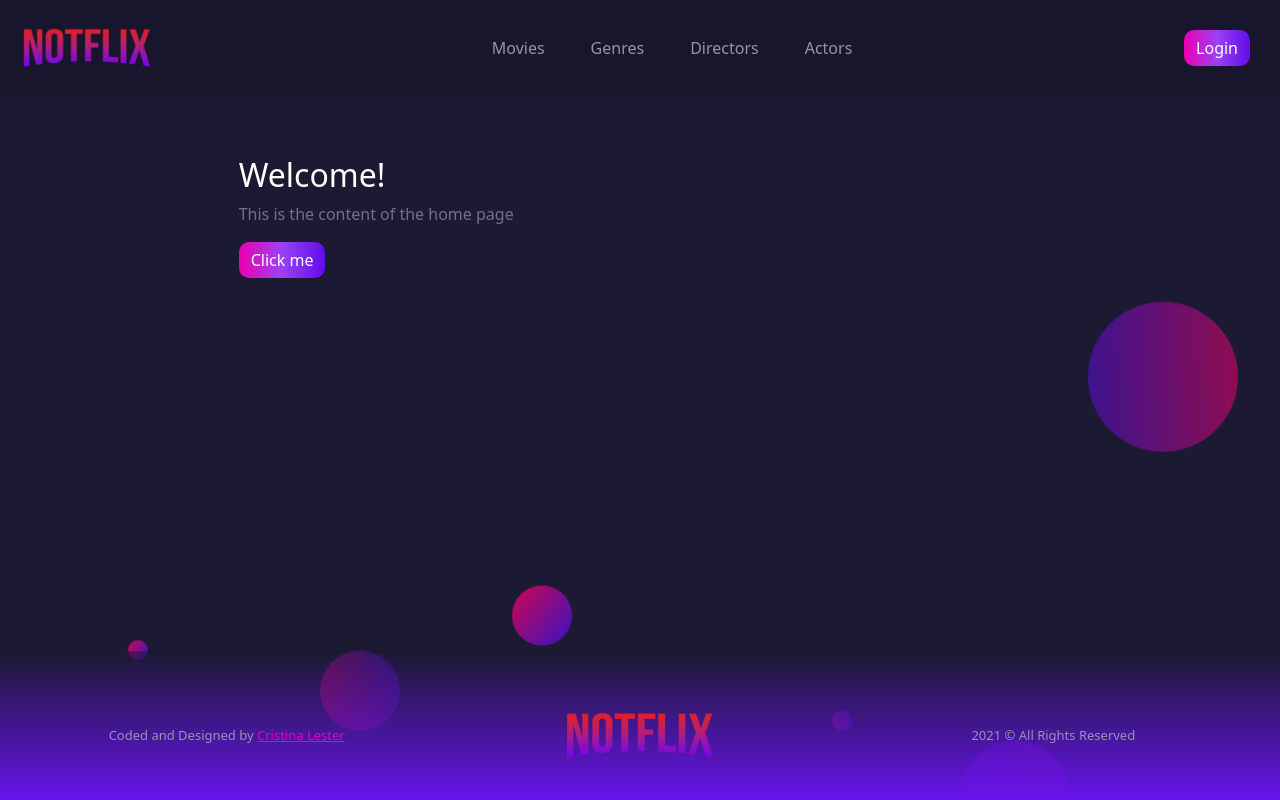
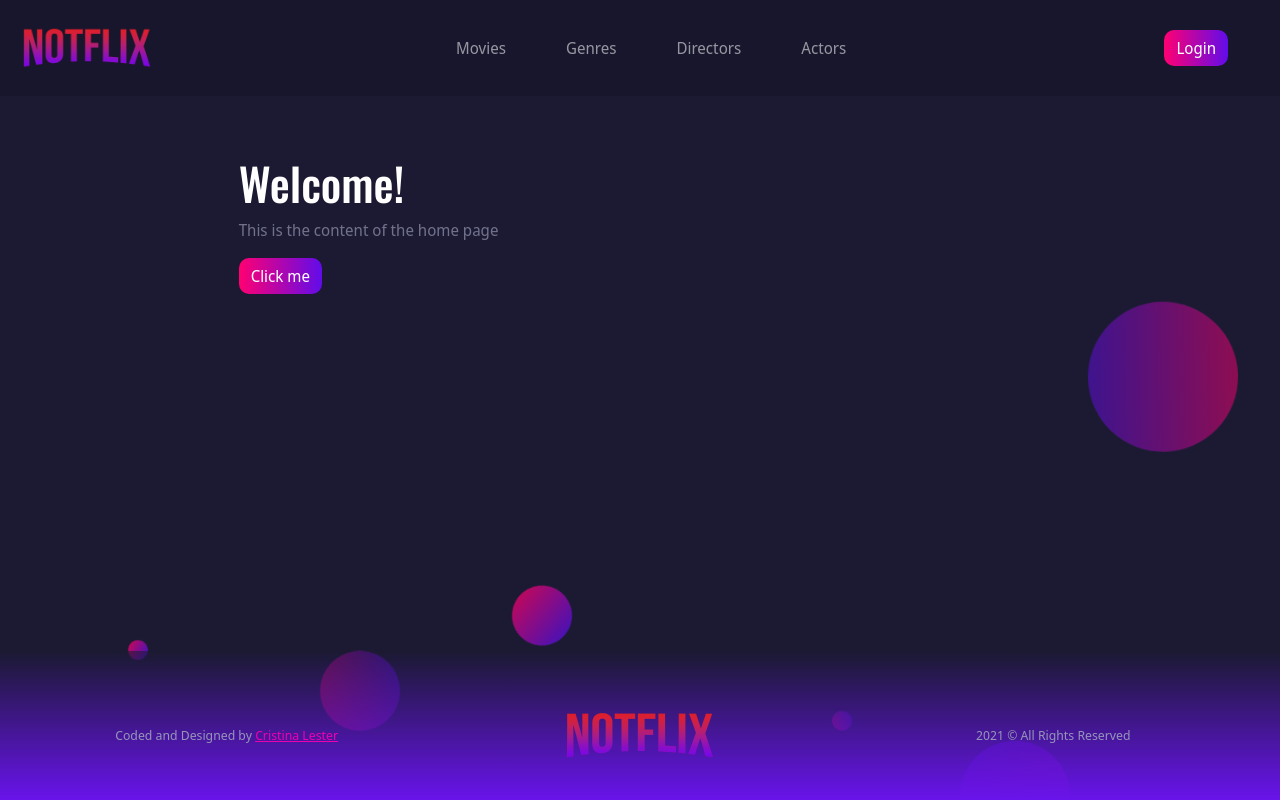
Before and after one commit to MichiyoYo/notflix-db, a React (Create React App) app: page / in a window 1280 px wide. Built offline with nearby package versions, Linux system fonts and the light colour scheme.

Commit message:
added fonts

```diff
--- a/public/index.html
+++ b/public/index.html
@@ -11,6 +11,12 @@
     />
     <link rel="apple-touch-icon" href="%PUBLIC_URL%/logo192.png" />
     <link rel="manifest" href="%PUBLIC_URL%/manifest.json" />
+    <link rel="preconnect" href="https://fonts.googleapis.com" />
+    <link rel="preconnect" href="https://fonts.gstatic.com" crossorigin />
+    <link
+      href="https://fonts.googleapis.com/css2?family=Open+Sans:wght@300;400;600&family=Oswald:wght@300;400;500&family=Noto+Sans+Display:wght@100;200;300;400;600&display=swap"
+      rel="stylesheet"
+    />
     <title>NotFlix | Not Your Mother's Movie DB</title>
   </head>
   <body>
--- a/src/components/header/Header.js
+++ b/src/components/header/Header.js
@@ -33,15 +33,9 @@ function Header(props) {
           <Navbar.Toggle aria-controls="navbarScroll" />
           <Navbar.Collapse id="navbarScroll">
             <Nav className="m-auto my-2 my-lg-0 text-center">
-              <Nav.Link href="/movies" className="mr-30">
-                Movies
-              </Nav.Link>
-              <Nav.Link href="/genres" className="mr-30">
-                Genres
-              </Nav.Link>
-              <Nav.Link href="/directors" className="mr-30">
-                Directors
-              </Nav.Link>
+              <Nav.Link href="/movies">Movies</Nav.Link>
+              <Nav.Link href="/genres">Genres</Nav.Link>
+              <Nav.Link href="/directors">Directors</Nav.Link>
               <Nav.Link href="/actors">Actors</Nav.Link>
             </Nav>
             <Nav variant="pills text-center">
--- a/src/components/header/_header.scss
+++ b/src/components/header/_header.scss
@@ -9,7 +9,7 @@
   }
   a.nav-link {
     color: $link-color;
-    padding: 10px 20px;
+    padding: 10px 30px 10px 30px !important;
     &:hover {
       color: $light-purple !important;
       text-shadow: 0 0 15px $light-purple;
--- a/src/scss/_animated-bg.scss
+++ b/src/scss/_animated-bg.scss
@@ -20,7 +20,6 @@
   list-style: none;
   width: 20px;
   height: 20px;
-  //background: rgba(255, 255, 255, 0.2);
   background-image: linear-gradient(90deg, $purple, $magenta);
   animation: animate 25s linear infinite;
   bottom: -150px;
--- a/src/scss/_base.scss
+++ b/src/scss/_base.scss
@@ -12,6 +12,7 @@ body {
   flex-direction: column;
   background-color: $bg-color !important;
   color: $text-color;
+  font-family: $body-font;
 }
 
 h1,
@@ -20,6 +21,23 @@ h3,
 h4,
 h5 {
   color: $title-color !important;
+  font-family: $heading-font;
+}
+
+h1 {
+  font-size: 50px;
+}
+h2 {
+  font-size: 45px;
+}
+h3 {
+  font-size: 35px;
+}
+h4 {
+  font-size: 25px;
+}
+h5 {
+  font-size: 23px;
 }
 
 p,
@@ -38,7 +56,7 @@ a {
 }
 
 .btn {
-  background-image: linear-gradient(90deg, $pink, $light-purple, $purple);
+  background-image: linear-gradient(90deg, $magenta, $purple);
   background-color: none;
   border: 0 !important;
   border-radius: 10px !important;
@@ -64,7 +82,7 @@ a {
   &.btn-primary {
     &:hover,
     &:focus {
-      box-shadow: 0px 0px 15px $pink !important;
+      box-shadow: 0px 0px 15px $magenta !important;
     }
   }
 }
--- a/src/scss/_fonts.scss
+++ /dev/null
@@ -1 +0,0 @@
-@import url("https://fonts.googleapis.com/css?family=Exo:400,700");
--- a/src/scss/_variables.scss
+++ b/src/scss/_variables.scss
@@ -13,8 +13,8 @@ $title-color: #fff;
 $text-color: #71718c;
 $link-color: #c1c2ca;
 
-$body-font: newbery-sans-pro, sans-serif;
-$heading-font: rift, sans-serif;
+$body-font: "Noto Sans Display", sans-serif;
+$heading-font: "Oswald", sans-serif;
 
 $breakpoints: (
   "x-small": 500px,
--- a/src/scss/styles.scss
+++ b/src/scss/styles.scss
@@ -3,8 +3,6 @@
 @import "./variables";
 
 @import "./utilities";
-
-@import "./fonts";
 
 @import "./animated-bg";
 
```
